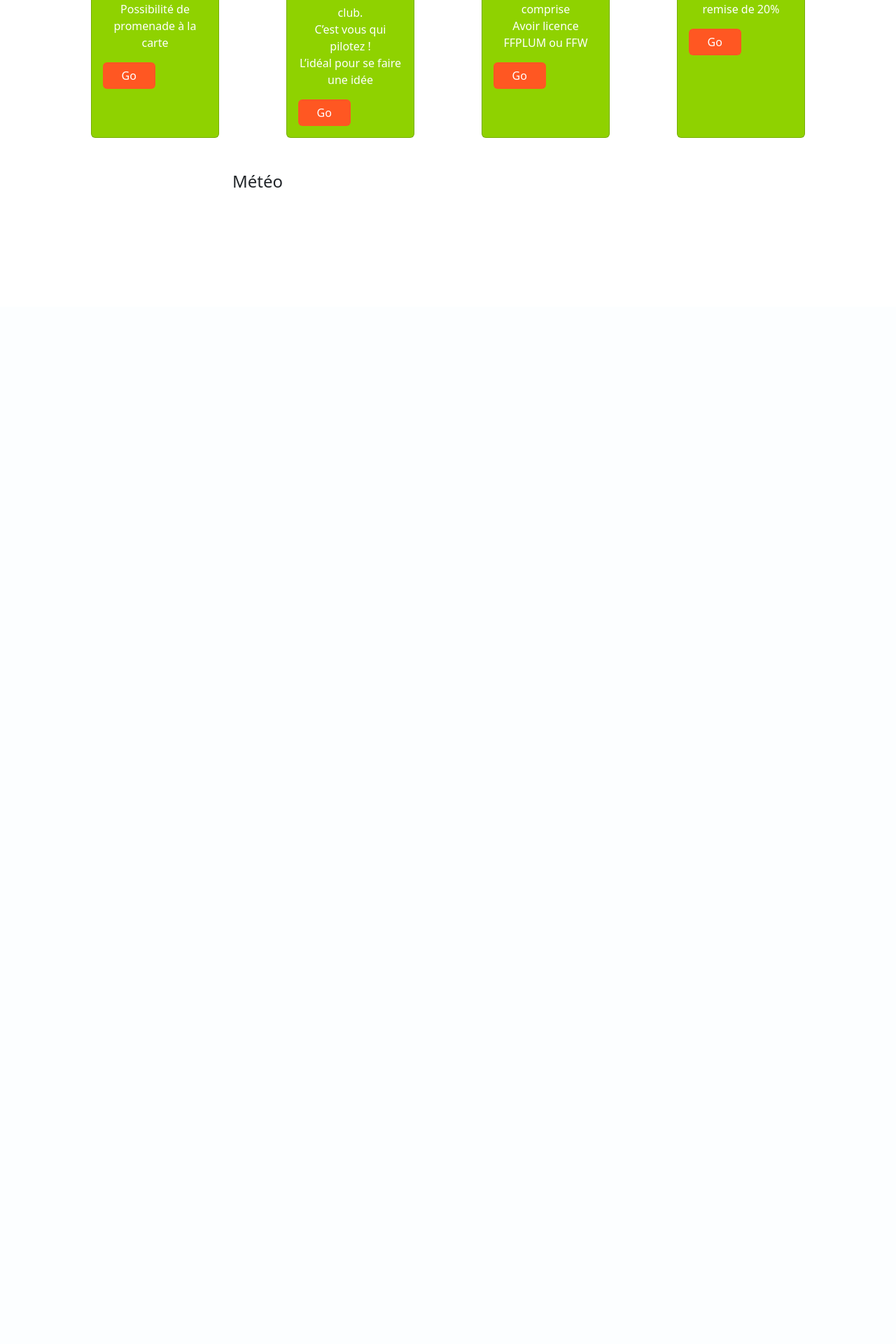
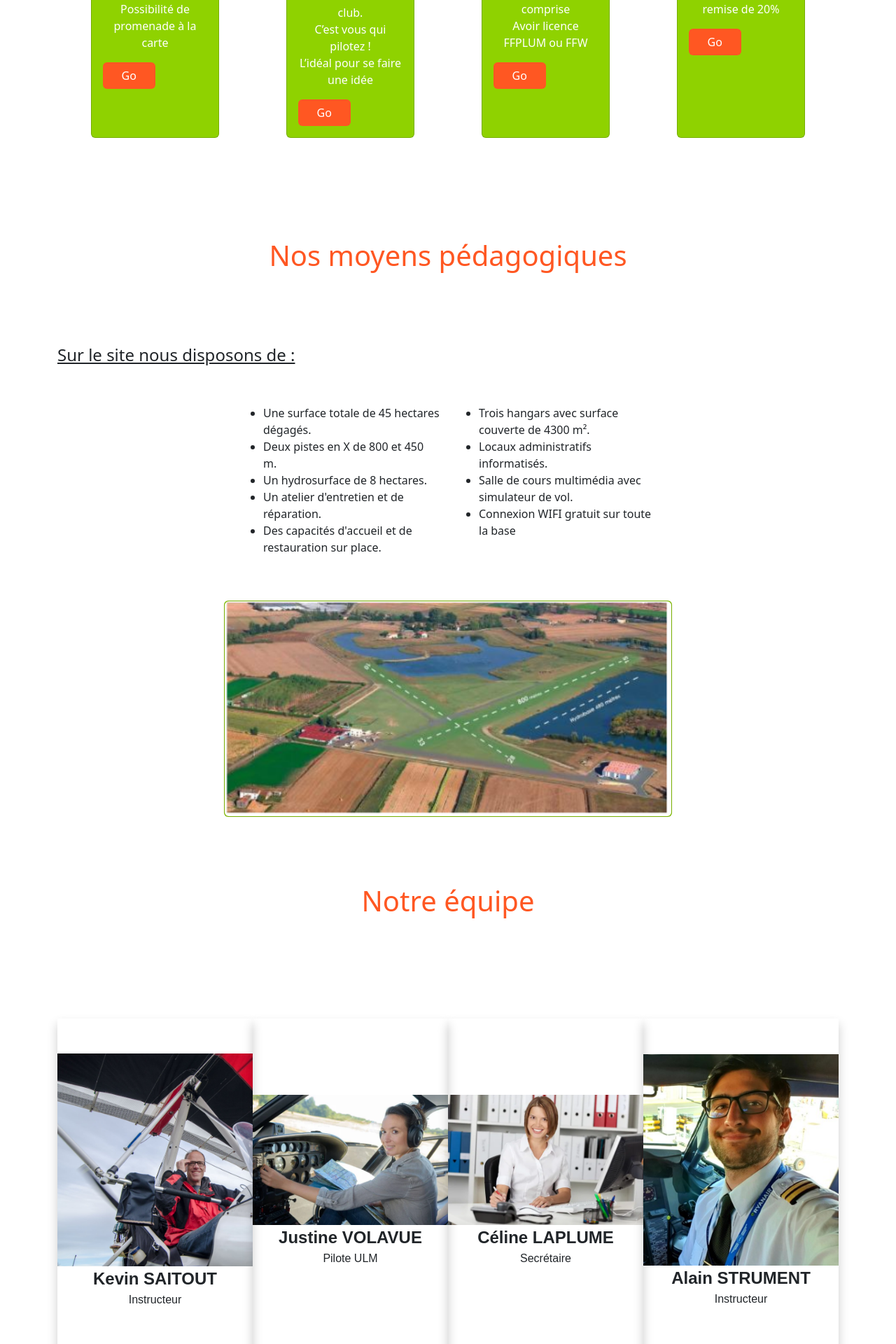
Before and after one commit to FAUPINRemi/SAE303, a PHP site: page / in a window 1280 px wide. Shown: the part 2789-4709 px from the top of the page at 70% size. Before the commit the page ends 3057 px from the top, so only its background shows below. Run offline with PHP 8.4, Linux system fonts and the light colour scheme; grey boxes are pictures that could not be loaded.

Commit message:
maj index.php front

```diff
--- a/index.php
+++ b/index.php
@@ -4,6 +4,7 @@
     <meta charset="UTF-8">
     <meta name="viewport" content="width=device-width, initial-scale=1.0">
     <title>ACF2L - Bienvenue</title>
+    <link rel="stylesheet" href="style2.css">
     <script src="https://cdn.jsdelivr.net/npm/bootstrap@5.3.2/dist/js/bootstrap.bundle.min.js" integrity="sha384-C6RzsynM9kWDrMNeT87bh95OGNyZPhcTNXj1NW7RuBCsyN/o0jlpcV8Qyq46cDfL" crossorigin="anonymous"></script>
     <link href="https://cdn.jsdelivr.net/npm/bootstrap@5.3.2/dist/css/bootstrap.min.css" rel="stylesheet" integrity="sha384-T3c6CoIi6uLrA9TneNEoa7RxnatzjcDSCmG1MXxSR1GAsXEV/Dwwykc2MPK8M2HN" crossorigin="anonymous">
 </head>
@@ -192,6 +193,124 @@ Pour les moins de 25ans il y a une remise de 20%</p>
 </div>
 </div>
 
+
+<div class="container  bg-white z-10  mt-5">
+    <h1 class="text-center mt-5 mx-auto w-50 pt-5" style="color: #FF5722;">Nos moyens pédagogiques<br><br></h1>
+    <h4 class="font-weight-bold text-decoration-underline pt-5">Sur le site nous disposons de : </h4>
+</div>
+<div class="container d-flex justify-content-center w-50">
+<div class="container bg-white z-10 w-50 mt-5">
+    <ul>
+        <li>
+        Une surface totale de 45 hectares dégagés.
+        </li>
+        <li>
+        Deux pistes en X de 800 et 450 m.
+        </li>
+        <li>
+        Un hydrosurface de 8 hectares.
+        </li>
+        <li>
+       Un atelier d'entretien et de réparation.
+        </li>
+        <li>
+        Des capacités d'accueil et de restauration sur place.
+        </li>
+    </ul>
+</div>
+<div class="container bg-white z-10 w-50 mt-5">
+    <ul>
+        <li>
+        Trois hangars avec surface couverte de 4300 m².
+        </li>
+        <li>
+        Locaux administratifs informatisés.
+        </li>
+        <li>
+        Salle de cours multimédia avec simulateur de vol.
+        </li>
+        <li>
+     Connexion WIFI gratuit sur toute la base
+        </li>
+    </ul>
+</div>
+</div>
+
+
+<div class="card mt-5 mb-5 rounded mx-auto w-50 " style="background-color:#8FD200;">
+  <img src="./ACF2L/images/about.png" class="card-img-top w-100 mx-auto rounded" alt="vue_ciel_aérodrome">
+</div>
+
+
+
+<div class="container  bg-white z-10  mt-5 mb-5">
+    <h1 class="text-center mt-5 mb-5 mx-auto w-50 pt-5" style="color: #FF5722;">Notre équipe<br><br></h1>
+
+</div>
+<div class="container mt-5 mb-5"></div>
+<div class="container d-flex justify-content-center mt-5 pt-5">
+
+<div class="flip-card rounded" style="width=400px; height=auto;">
+    <div class="flip-card-inner">
+        <div class="flip-card-front">
+        <img src="./ACF2L/images/pilote2.png" style="width=400px; height=auto;" class="card-img-top mx-auto" alt="img_pilote1">
+            <p class="title">Kevin SAITOUT</p>
+            <p>Instructeur</p>
+        </div>
+        <div class="flip-card-back">
+            <p class="title">Instructeur</p>
+            <p>Le chef pilote Kevin vous accompagnera tout au long de votre apprentissage. <br>Il vous guideras et s’assureras que tous ce passe bien.</p>
+        </div>
+    </div>
+</div>
+
+
+<div class="flip-card rounded" style="width=400px; height=auto;">
+    <div class="flip-card-inner">
+        <div class="flip-card-front">
+        <img src="./ACF2L/images/pilot_femme.webp" style="width=400px; height=auto;" class="card-img-top mx-auto" alt="img_pilote1">
+            <p class="title">Justine VOLAVUE</p>
+            <p>Pilote ULM</p>
+        </div>
+        <div class="flip-card-back">
+            <p class="title">Pilote ULM</p>
+            <p>La pilote Justine vous accompagnera tout au long de votre apprentissage.<br> Il vous guideras et s’assureras que tous ce passe bien.</p>
+        </div>
+    </div>
+</div>
+
+
+<div class="flip-card rounded" style="width=400px; height=auto;">
+    <div class="flip-card-inner">
+        <div class="flip-card-front">
+        <img src="./ACF2L/images/secretaire.webp" style="width=400px; height=auto;" class="card-img-top mx-auto" alt="img_pilote1">
+            <p class="title">Céline LAPLUME</p>
+            <p>Secrétaire</p>
+        </div>
+        <div class="flip-card-back">
+            <p class="title">Secrétaire</p>
+            <p>Notre secrétaire Céline vous accueillera dans notre club.<br> Elle assureras la conformité de tous les documents nécessaires pour la pratique en vole.</p>
+        </div>
+    </div>
+</div>
+
+
+<div class="flip-card rounded" style="width=400px; height=auto;">
+    <div class="flip-card-inner">
+        <div class="flip-card-front">
+        <img src="./ACF2L/images/pilote4.png"  class="card-img-top mx-auto w-100" alt="img_pilote1">
+            <p class="title">Alain STRUMENT</p>
+            <p>Instructeur</p>
+        </div>
+        <div class="flip-card-back">
+            <p class="title">Instructeur</p>
+            <p>L’instructeur Alain vous accompagnera tout au long de votre apprentissage. <br>Il vous guideras et s’assureras de tous ce passe bien.</p>
+        </div>
+    </div>
+</div>
+<br><br><br><br><br><br><br><br><br><br><br><br><br><br><br><br><br><br><br><br>
+
+</div>
 <div class="container w-50 mx-auto">
     <h4>Météo</h4>
 <iframe id="widget_autocomplete_preview"  class="w-100 h-50"  frameborder="0" src="https://meteofrance.com/widget/prevision/772840"></iframe>
--- a/style.css
+++ b/style.css
@@ -9,7 +9,7 @@ body{
     background-size: cover;
 }
 .formulaire{
-    /* From https://css.glass */
+
 background: rgba(0, 0, 0, 0.3);
 border-radius: 16px;
 box-shadow: 0 4px 30px rgba(0, 0, 0, 0.1);
--- /dev/null
+++ b/style2.css
@@ -0,0 +1,44 @@
+.flip-card {
+    width: 300px;
+    height: auto;
+    perspective: 1000px;
+    font-family: sans-serif;
+  }
+
+  .title {
+    font-size: 1.5em;
+    font-weight: 900;
+    text-align: center;
+    margin: 0;
+  }
+
+  .flip-card-inner {
+    width: 100%;
+    height: 100%;
+    text-align: center;
+    transition: transform 0.8s;
+    transform-style: preserve-3d;
+  }
+
+  .flip-card:hover .flip-card-inner {
+    transform: rotateY(180deg);
+  }
+
+  .flip-card-front, .flip-card-back {
+    box-shadow: 0 8px 14px 0 rgba(0,0,0,0.2);
+    position: absolute;
+    display: flex;
+    flex-direction: column;
+    justify-content: center;
+    width: 100%;
+    height: 100%;
+    -webkit-backface-visibility: hidden;
+    backface-visibility: hidden;
+
+  }
+
+
+
+  .flip-card-back {
+    transform: rotateY(180deg);
+  }
```
Also changed, not shown: ACF2L/images/pilot_femme.webp (added), ACF2L/images/pilote2.png (added), ACF2L/images/pilote4.png (added), ACF2L/images/secretaire.webp (added).
